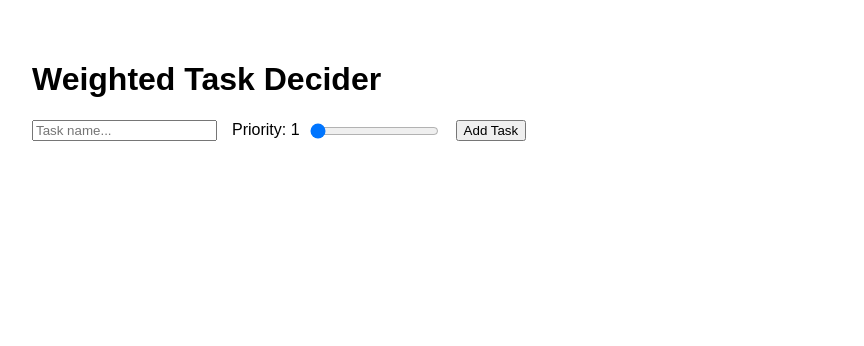
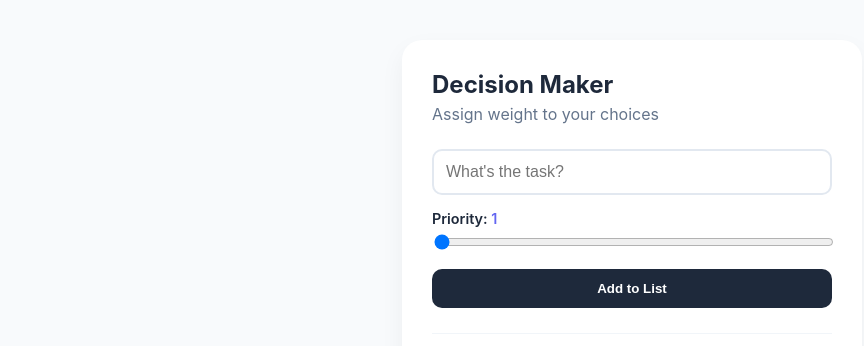
Before and after one commit to milantbh/task-picker, a React (Create React App) app: page / in a window 1280 px wide. Shown: the top 346 px of the page, without its empty margins (8-872 px from the left). Built offline with nearby package versions, Linux system fonts and the light colour scheme.

Commit message:
improve ui, add delete button etc

```diff
--- a/src/App.css
+++ b/src/App.css
@@ -1,38 +1,145 @@
-.App {
-  text-align: center;
+:root {
+  --primary: #6366f1;
+  --bg: #f8fafc;
+  --text: #1e293b;
 }
 
-.App-logo {
-  height: 40vmin;
-  pointer-events: none;
+body {
+  margin: 0;
+  background-color: var(--bg);
+  font-family: -apple-system, BlinkMacSystemFont, "Segoe UI", Roboto, sans-serif;
+  color: var(--text);
 }
 
-@media (prefers-reduced-motion: no-preference) {
-  .App-logo {
-    animation: App-logo-spin infinite 20s linear;
-  }
+.app-wrapper {
+  display: flex;
+  justify-content: center;
+  padding: 40px 20px;
 }
 
-.App-header {
-  background-color: #282c34;
-  min-height: 100vh;
+.main-card {
+  background: white;
+  width: 100%;
+  max-width: 400px;
+  padding: 30px;
+  border-radius: 20px;
+  box-shadow: 0 10px 25px rgba(0,0,0,0.05);
+}
+
+header h1 { margin: 0; font-size: 1.5rem; }
+header p { color: #64748b; margin-top: 5px; margin-bottom: 25px; }
+
+.input-section {
   display: flex;
   flex-direction: column;
-  align-items: center;
-  justify-content: center;
-  font-size: calc(10px + 2vmin);
-  color: white;
+  gap: 15px;
+  border-bottom: 1px solid #f1f5f9;
+  padding-bottom: 25px;
 }
 
-.App-link {
-  color: #61dafb;
+input[type="text"] {
+  padding: 12px;
+  border: 2px solid #e2e8f0;
+  border-radius: 10px;
+  font-size: 1rem;
+  outline: none;
 }
 
-@keyframes App-logo-spin {
-  from {
-    transform: rotate(0deg);
-  }
-  to {
-    transform: rotate(360deg);
-  }
+input[type="text"]:focus { border-color: var(--primary); }
+
+.weight-control { text-align: left; }
+.weight-control label { font-size: 0.9rem; font-weight: 600; display: block; margin-bottom: 5px; }
+.weight-control span { color: var(--primary); }
+
+input[type="range"] { width: 100%; cursor: pointer; }
+
+.add-button {
+  background: var(--text);
+  color: white;
+  border: none;
+  padding: 12px;
+  border-radius: 10px;
+  font-weight: 600;
+  cursor: pointer;
 }
+
+.list-container { margin: 20px 0; }
+
+.task-row {
+  display: flex;
+  justify-content: space-between;
+  padding: 12px;
+  background: #f1f5f9;
+  border-radius: 8px;
+  margin-bottom: 8px;
+}
+
+.task-chance { font-weight: bold; color: var(--primary); }
+
+.decide-button {
+  background: var(--primary);
+  color: white;
+  width: 100%;
+  border: none;
+  padding: 15px;
+  border-radius: 12px;
+  font-size: 1.1rem;
+  font-weight: bold;
+  cursor: pointer;
+  box-shadow: 0 4px 12px rgba(99, 102, 241, 0.3);
+}
+
+.result-card {
+  background: #eff6ff;
+  border: 2px dashed #bfdbfe;
+  padding: 20px;
+  border-radius: 12px;
+  margin-top: 20px;
+}
+
+.result-card h2 { margin: 5px 0 0 0; color: #1e40af; }
+
+.task-row {
+  display: flex;
+  justify-content: space-between; /* Pushes name/chance to left, button to right */
+  align-items: center;
+  background: #f8fafc;
+  padding: 10px 15px;
+  border-radius: 12px;
+  margin-bottom: 8px;
+  border: 1px solid #e2e8f0;
+}
+
+.task-info {
+  display: flex;
+  flex-direction: column;
+  align-items: flex-start;
+}
+
+.delete-btn {
+  background: none;
+  border: none;
+  color: #cbd5e1;
+  font-size: 1.5rem;
+  cursor: pointer;
+  padding: 0 5px;
+  line-height: 1;
+  transition: color 0.2s;
+}
+
+.delete-btn:hover {
+  color: #ef4444; /* Turns red when you hover */
+}
+
+/* The Spinner */
+.loading-state { text-align: center; padding: 10px; }
+.spinner {
+  width: 30px;
+  height: 30px;
+  border: 3px solid #e2e8f0;
+  border-top: 3px solid var(--primary);
+  border-radius: 50%;
+  animation: spin 0.8s linear infinite;
+  margin: 0 auto 10px;
+}
+@keyframes spin { to { transform: rotate(360deg); } }
--- a/src/App.js
+++ b/src/App.js
@@ -1,5 +1,6 @@
 import React, { useState } from 'react';
 import axios from 'axios';
+import './App.css';
 
 function App() {
   const [taskName, setTaskName] = useState("");
@@ -16,61 +17,104 @@ function App() {
     }
   };
 
+  const deleteTask = (indexToDelete) => {
+  const updatedList = taskList.filter((_, index) => index !== indexToDelete);
+  setTaskList(updatedList);
+};
+
+ const [isLoading, setIsLoading] = useState(false); // Add this state
+
 const pickTask = async () => {
+  setIsLoading(true); // Start loading
+  setResult(null);    // Clear old result
   try {
     const response = await axios.post('https://task-picker-api.onrender.com/pick-task', {
       tasks: taskList
     });
     setResult(response.data.choice);
   } catch (error) {
-      console.error("Error picking task", error);
+    alert("The server is waking up... please try again in 10 seconds!");
+  } finally {
+    setIsLoading(false); // Stop loading regardless of success/fail
   }
 };
 
 return (
-    <div style={{ padding: '40px', fontFamily: 'sans-serif' }}>
-      <h1>Weighted Task Decider</h1>
+  <div className="app-wrapper">
+    <div className="main-card">
+      <header>
+        <h1>Decision Maker</h1>
+        <p>Assign weight to your choices</p>
+      </header>
 
-      <div style={{ marginBottom: '20px' }}>
+      <div className="input-section">
         <input
+          type="text"
           value={taskName}
           onChange={(e) => setTaskName(e.target.value)}
-    placeholder="Task name..."
+          placeholder="What's the task?"
         />
 
-  {/* The Slider */}
-  <label style={{ marginLeft: '15px' }}>
-    Priority: {weight}
+        <div className="weight-control">
+          <label>Priority: <span>{weight}</span></label>
           <input
             type="range"
             min="1"
             max="10"
             value={weight}
             onChange={(e) => setWeight(e.target.value)}
-      style={{ verticalAlign: 'middle', marginLeft: '10px' }}
           />
-  </label>
-
-  <button onClick={addTask} style={{ marginLeft: '15px' }}>Add Task</button>
         </div>
 
-      <ul>
-        {taskList.map((t, i) => (
-          <li key={i}>{t.name} (Weight: {t.weight})</li>
-        ))}
-      </ul>
+        <button className="add-button" onClick={addTask}>Add to List</button>
+      </div>
+
+      <div className="list-container">
+  {taskList.map((t, i) => {
+    const totalWeight = taskList.reduce((sum, item) => sum + Number(item.weight), 0);
+    const chance = ((t.weight / totalWeight) * 100).toFixed(0);
+
+    return (
+      <div key={i} className="task-row">
+        <div className="task-info">
+          <span className="task-name">{t.name}</span>
+          <span className="task-chance">{chance}%</span>
+        </div>
+        {/* The Delete Button */}
+        <button
+          className="delete-btn"
+          onClick={() => deleteTask(i)}
+          title="Remove task"
+        >
+          ×
+        </button>
+      </div>
+    );
+  })}
+</div>
 
       {taskList.length > 0 && (
-        <button onClick={pickTask} style={{ padding: '10px 20px', fontSize: '1.2rem', cursor: 'pointer' }}>
-          Roll the Dice!
+        <div className="action-area">
+          {isLoading ? (
+            <div className="loading-state">
+              <div className="spinner"></div>
+              <p>Waking up the server...</p>
+            </div>
+          ) : (
+            <button className="decide-button" onClick={pickTask}>
+              Pick My Task
             </button>
+          )}
+        </div>
       )}
 
       {result && (
-        <div style={{ marginTop: '30px', color: 'blue' }}>
-          <h2>The winner is: {result}</h2>
+        <div className="result-card">
+          <small>The universe suggests:</small>
+          <h2>{result}</h2>
         </div>
       )}
+    </div>
   </div>
 );
 }
```
Also changed, not shown: 1 other file (tests, documents, lock files or other folders). Lines whose indentation alone changed are shown as unchanged.
